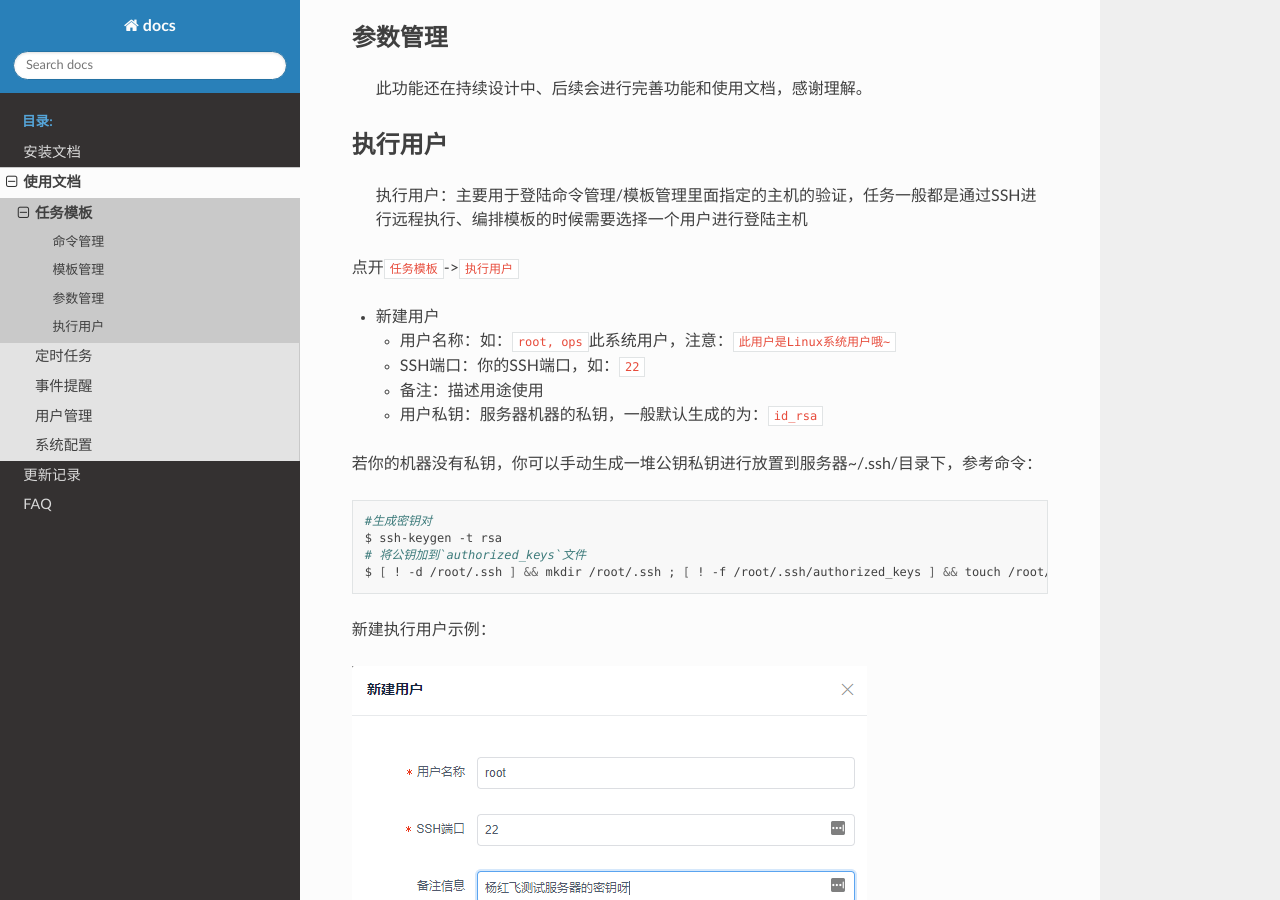
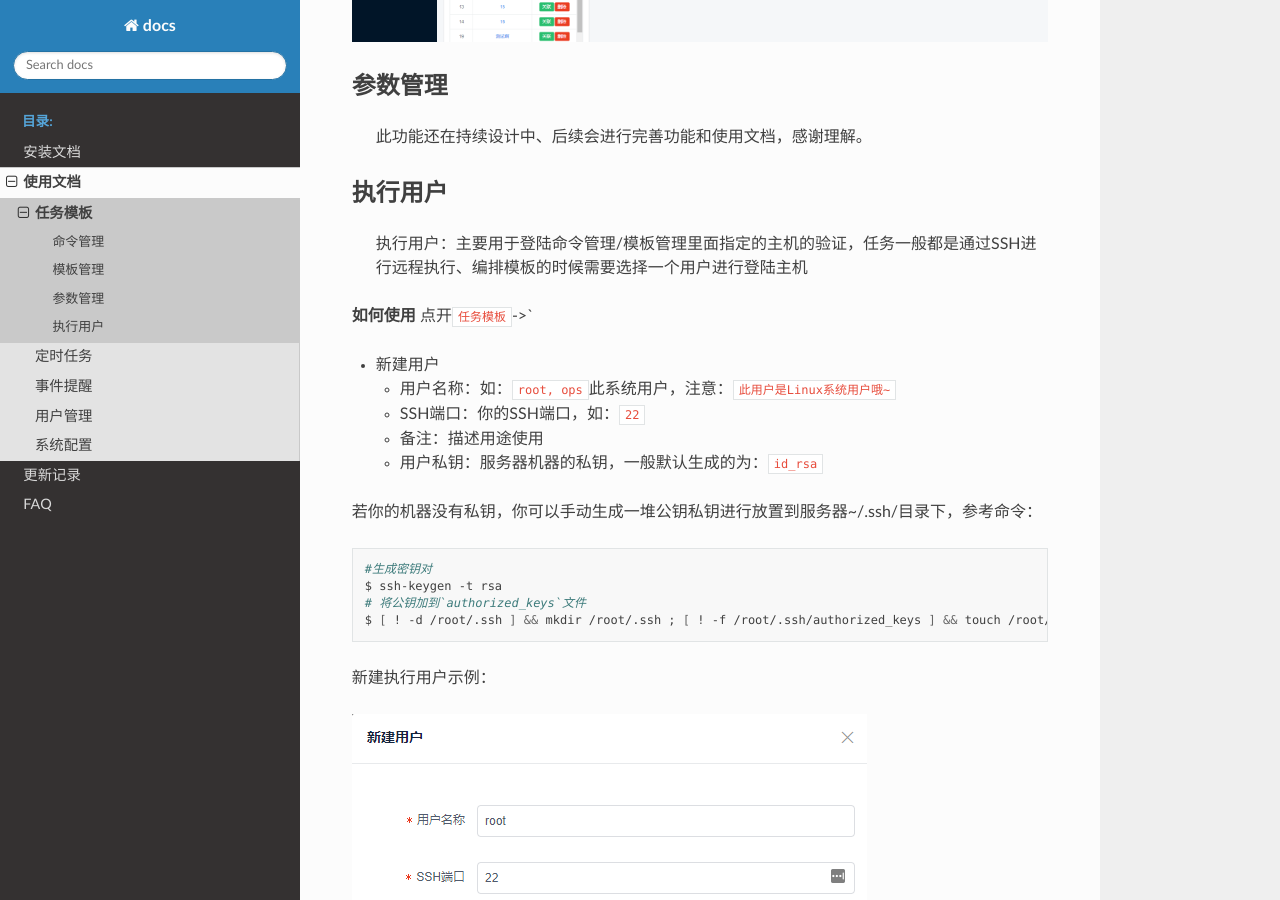
Before and after one commit to opendevops-cn/opendevops, a Sphinx documentation site: the page built from docs/source/task_template.md, in a window 1280 px wide and 900 px high, scrolled down 4111 px. Built offline with Sphinx 7.4.7 and the Read the Docs theme 2.0.0, drawn with Linux system fonts in a browser that asks for light colours; pages that are not in the unit, such as notebooks, are missing from menus.

Commit message:
update task_template docs

```diff
--- a/docs/source/task_tmplate.md
+++ b/docs/source/task_template.md
@@ -40,6 +40,7 @@
 
 
 **如何使用**
+
 点开`任务模板`->`模板管理`
 - 创建模板
   - 模板名称： 建议输入一个有意义的名称，注意：`此名称不可更改`
@@ -85,7 +86,9 @@
 #### 执行用户
 > 执行用户：主要用于登陆命令管理/模板管理里面指定的主机的验证，任务一般都是通过SSH进行远程执行、编排模板的时候需要选择一个用户进行登陆主机
 
-点开`任务模板`->`执行用户`
+**如何使用**
+点开`任务模板`->`
+
 - 新建用户
   - 用户名称：如：`root, ops`此系统用户，注意：`此用户是Linux系统用户哦~`
   - SSH端口：你的SSH端口，如：`22`
--- a/docs/source/user_guide.rst
+++ b/docs/source/user_guide.rst
@@ -7,7 +7,7 @@
 .. toctree::
       :maxdepth: 1
 
-   task_tmplate
+   task_template
    timed_task
    event_reminder
    user_manager
```
